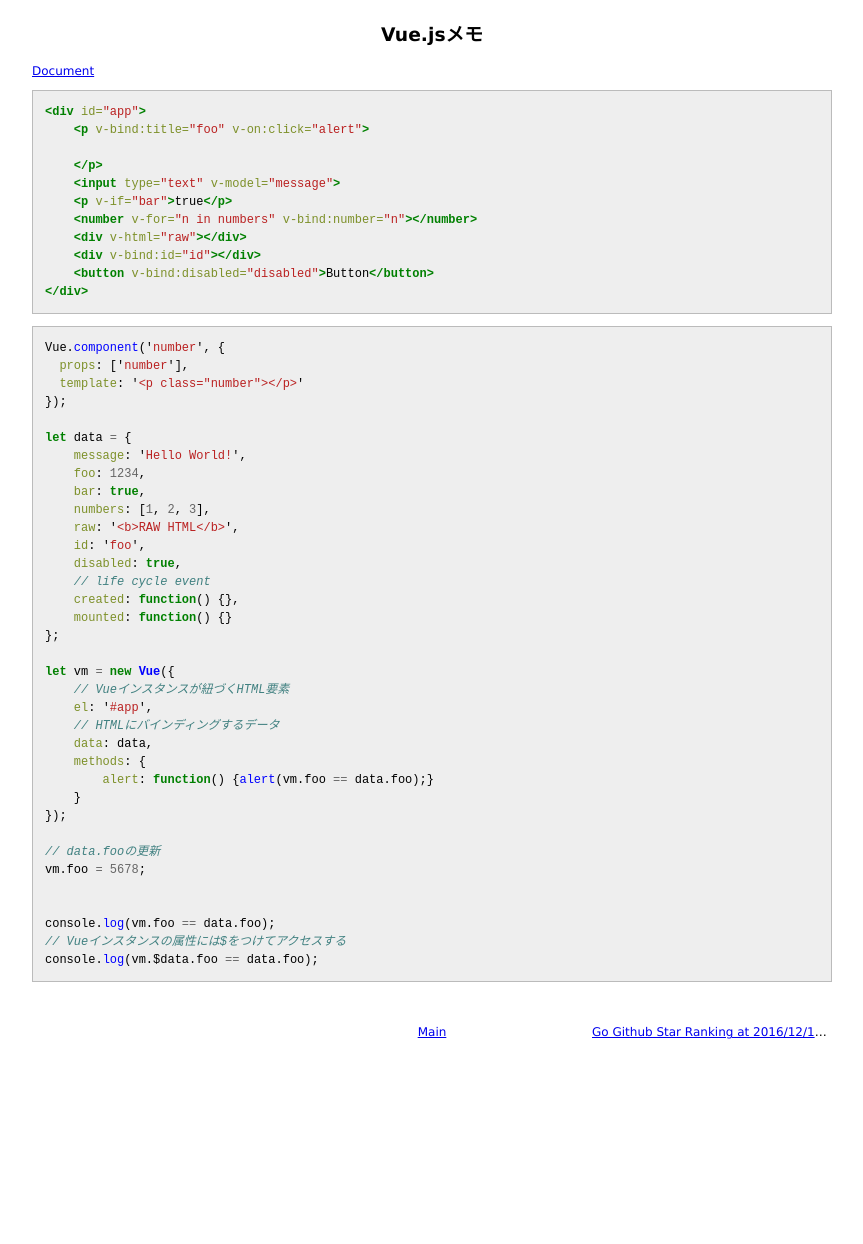
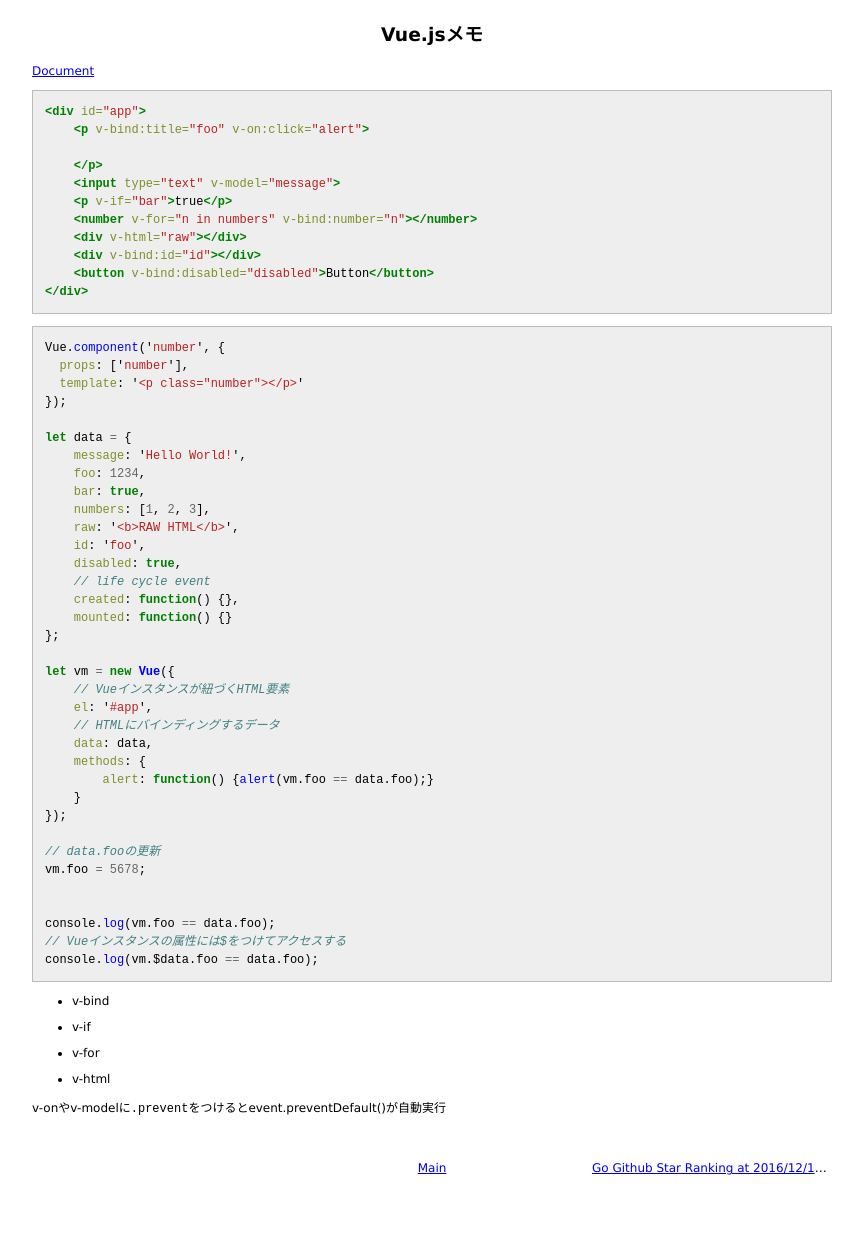
Before and after one commit to 38elements/38elements.github.com, a Jekyll site: the page built from _posts/2016-12-20-vuejs.md, in a window 1280 px wide. Shown: the whole page, without its empty margins (208-1071 px from the left). Built offline with Jekyll 4.4.1, drawn with Linux system fonts in a browser that asks for light colours; before the commit the page ends 1108 px from its top, so only the background shows below that.

Commit message:
Update 2016-12-20-vuejs.md

````diff
--- a/_posts/2016-12-20-vuejs.md
+++ b/_posts/2016-12-20-vuejs.md
@@ -55,3 +55,13 @@ console.log(vm.foo == data.foo);
 // Vueインスタンスの属性には$をつけてアクセスする
 console.log(vm.$data.foo == data.foo);
 ```
+
+* v-bind
+
+* v-if
+
+* v-for
+
+* v-html
+
+v-onやv-modelに`.prevent`をつけるとevent.preventDefault()が自動実行
````
